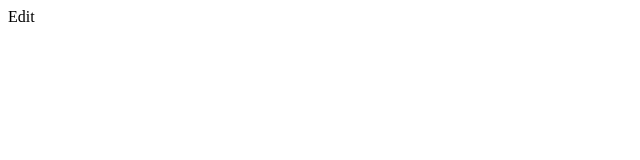
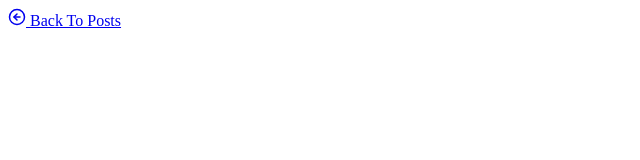
Before and after one commit to nt2311-vn/nextjs-admindashboard, a Next.js app: page /posts/edit/1 in a window 1280 px wide. Shown: the top 160 px of the page, without its empty margins (0-640 px from the left). Built offline with nearby package versions, Linux system fonts and the light colour scheme.

Commit message:
page tsx of edit post page

```diff
--- a/app/(main)/posts/edit/[id]/page.tsx
+++ b/app/(main)/posts/edit/[id]/page.tsx
@@ -1,5 +1,33 @@
+"use client";
+import BackButton from "@/components/BackButton";
+import * as z from "zod";
+import { useForm } from "react-hook-form";
+import { zodResolver } from "@hookform/resolvers/zod";
+import {
+  Form,
+  FormControl,
+  FormItem,
+  FormLabel,
+  FormMessage,
+} from "@/components/ui/form";
+import { Input } from "@/components/ui/input";
+import { Textarea } from "@/components/ui/textarea";
+import { Button } from "@/components/ui/button";
+import posts from "@/data/posts";
+
+const formSchema = z.object({
+  title: z.string().min(1, { message: "Title is required" }),
+  body: z.string().min(1, { message: "Body is required" }),
+  author: z.string().min(1, { message: "Author is required" }),
+  date: z.string().min(1, { message: "Date is required" }),
+});
+
 const PostEditPage = () => {
-  return <div>Edit</div>;
+  return (
+    <>
+      <BackButton text="Back To Posts" link="/posts" />
+    </>
+  );
 };
 
 export default PostEditPage;
```
